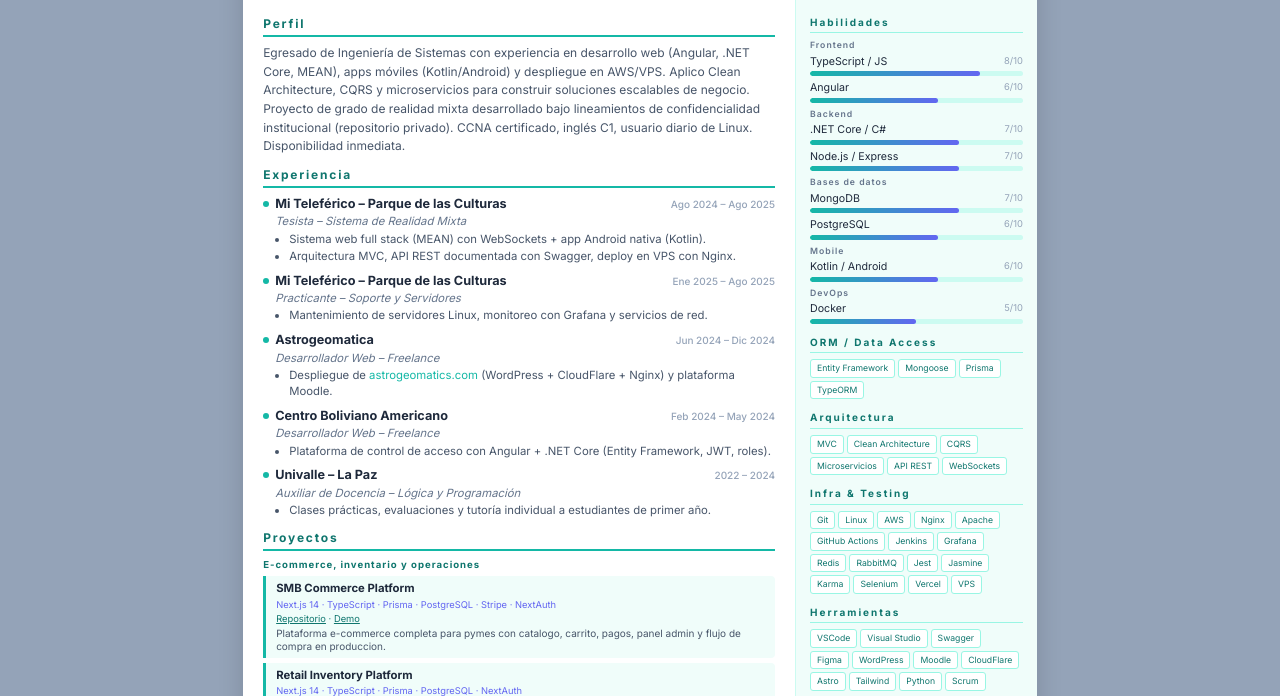
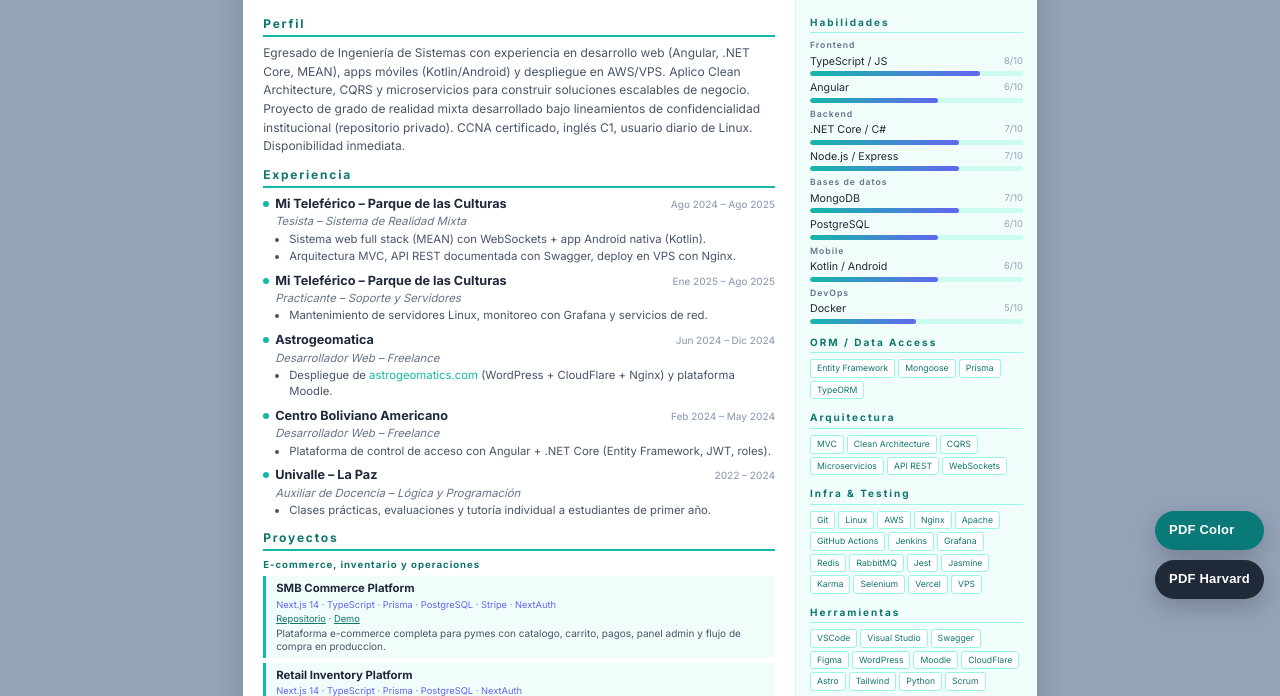
Before and after one commit to Rybak2001/cv-public-versions, a plain HTML site: page cv-software-engineer-color.html in a window 1280 px wide. Shown: the part 185-881 px from the top of the page. Drawn offline with Linux system fonts and the light colour scheme.

Commit message:
feat: use CELESTE profile photo and add floating PDF download buttons

```diff
--- a/cv-software-engineer-color.html
+++ b/cv-software-engineer-color.html
@@ -277,7 +277,7 @@
     <!-- ─── HEADER ─── -->
     <header class="header">
         <div class="hd-photo">
-            <img src="https://avatars.githubusercontent.com/u/139817600?v=4" alt="Foto de perfil de Pedro Chacolla">
+            <img src="CELESTE.JPG" alt="Foto de perfil de Pedro Chacolla">
         </div>
         <div class="hd-info">
             <div class="hd-name">Pedro Abad Chacolla E.</div>
@@ -648,5 +648,44 @@
 
     </div>
 </div>
+<!-- FLOATING PDF BUTTONS START -->
+<div class="cv-pdf-fab" aria-label="Descargar CV en PDF">
+  <a href="cv-software-engineer-color.pdf" download="Pedro-Chacolla-CV-Color.pdf" class="fab-btn fab-color">PDF Color</a>
+  <a href="cv-software-engineer-harvard.pdf" download="Pedro-Chacolla-CV-Harvard.pdf" class="fab-btn fab-harvard">PDF Harvard</a>
+</div>
+<style>
+.cv-pdf-fab {
+  position: fixed;
+  right: 16px;
+  bottom: 16px;
+  display: flex;
+  flex-direction: column;
+  gap: 10px;
+  z-index: 9999;
+}
+.cv-pdf-fab .fab-btn {
+  display: inline-block;
+  text-decoration: none;
+  font-family: Arial, sans-serif;
+  font-size: 13px;
+  font-weight: 700;
+  letter-spacing: .2px;
+  padding: 10px 14px;
+  border-radius: 999px;
+  box-shadow: 0 8px 24px rgba(0,0,0,.2);
+  color: #fff;
+}
+.cv-pdf-fab .fab-color { background: #0a7a78; }
+.cv-pdf-fab .fab-harvard { background: #1f2937; }
+.cv-pdf-fab .fab-btn:hover { transform: translateY(-1px); }
+@media (max-width: 640px) {
+  .cv-pdf-fab { right: 10px; bottom: 10px; gap: 8px; }
+  .cv-pdf-fab .fab-btn { font-size: 12px; padding: 9px 12px; }
+}
+@media print {
+  .cv-pdf-fab { display: none !important; }
+}
+</style>
+<!-- FLOATING PDF BUTTONS END -->
 </body>
 </html>
```
